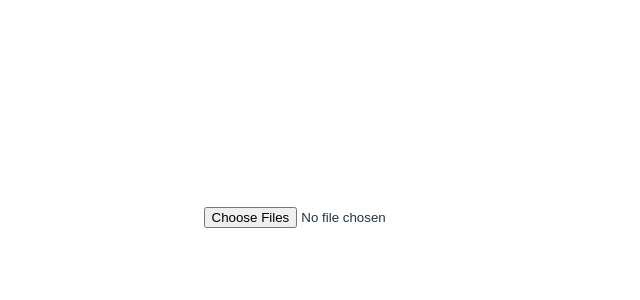
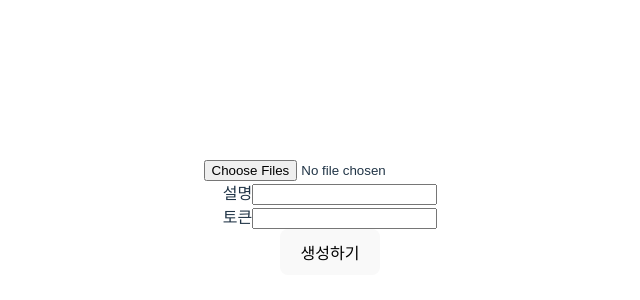
Before and after one commit to aiwebnovel/cloth-test, a React (Vite) app: page / in a window 1280 px wide. Shown: the part 184-484 px from the top of the page, without its empty margins (310-950 px from the left). Built offline with nearby package versions, Linux system fonts and the light colour scheme.

Commit message:
fix: 이미지 업로드 수정

```diff
--- a/src/App.jsx
+++ b/src/App.jsx
@@ -1,38 +1,104 @@
-import { useRef, useState } from 'react'
-import './App.css'
-import axios from 'axios'
+import { useRef, useState } from 'react';
+import './App.css';
+import axios from 'axios';
 
 function App() {
+  const uploadInputRef = useRef(null);
 
-  const uploadInputRef = useRef(null)
-  const buttonRef = useRef(null)
+  const [imageURL, setImageURL] = useState('');
+  const [loading, setLoading] = useState(false);
+  const [inputFiles, setInputFiles] = useState([]);
+  const [token, setToken] = useState('');
+  const [des, setDes] = useState('black top shirt and white short pants');
 
-  const [imageURL, setImageURL] = useState('')
-  const [loading, setLoading] = useState(false)
+  const onChangeFileInput = async (e) => {
+    setInputFiles([e.currentTarget.files[0], e.currentTarget.files[1]]);
+  };
+
+  const createMixedImage = async () => {
+    setLoading(true);
+
+    const formData1 = new FormData();
+
+    formData1.append('file', inputFiles[0]);
+
+    const imageOneRes = await axios.post(
+      `https://api.tinytingel.ai/api/v2/user/upload-image`,
+      formData1,
+      {
+        headers: {
+          Authorization: `Bearer ${token}`,
+        },
+      },
+    );
+
+    const formData2 = new FormData();
+
+    formData2.append('file', inputFiles[1]);
+
+    const imageTwoRes = await axios.post(
+      `https://api.tinytingel.ai/api/v2/user/upload-image`,
+      formData2,
+      {
+        headers: {
+          Authorization: `Bearer ${token}`,
+        },
+      },
+    );
+
+    const creatImageresponse = await axios.post(
+      `https://api.tinytingel.ai/api/v2/user/cloth/create`,
+      {
+        garm_img: imageOneRes.data.data, // 바꿀 옷의 이미지
+        human_img: imageTwoRes.data.data, // 원본 사람의 이미지
+        garment_des: des, // 프롬프트
+      },
+    );
+    setImageURL(creatImageresponse.data.data);
+
+    setLoading(false);
+  };
+
+  const onChangeDes = (e) => {
+    setDes(e.currentTarget.value);
+  };
+
+  const onChangeToken = (e) => {
+    setToken(e.currentTarget.value);
+  };
 
   return (
     <>
-       {/* <button ref={buttonRef} onClick={() => {
+      {/* <button ref={buttonRef} onClick={() => {
         uploadInputRef.current.click()
        }}>이미지 업로드</button> */}
 
+      {loading ? (
+        '로딩중...'
+      ) : (
+        <>
+          <input
+            type="file"
+            multiple
+            ref={uploadInputRef}
+            onChange={onChangeFileInput}
+          />
+          <div>
+            <label>설명</label>
+            <input type="text" onChange={onChangeDes} />
+          </div>
 
-       {loading ? '로딩중...': <><input type="file" multiple ref={uploadInputRef} onChange={async (e) => {
-        console.log(e.currentTarget.files)
+          <div>
+            <label>토큰</label>
+            <input type="text" onChange={onChangeToken} />
+          </div>
 
-        setLoading(true)
-        const response = await axios.post(`https://api.tinytingel.ai/api/v2/user/cloth/create`,{
-          "garm_img": "https://replicate.delivery/pbxt/KgwTlZyFx5aUU3gc5gMiKuD5nNPTgliMlLUWx160G4z99YjO/sweater.webp", // 바꿀 옷의 이미지
-          "human_img": "https://replicate.delivery/pbxt/KgwTlhCMvDagRrcVzZJbuozNJ8esPqiNAIJS3eMgHrYuHmW4/KakaoTalk_Photo_2024-04-04-21-44-45.png", // 원본 사람의 이미지
-          "garment_des": "blue top white short pants" // 프롬프트
-      })
-
-      console.log(response.data.data)
-      setImageURL(response.data.data)
-      setLoading(false)
-       }}/><img src={imageURL}/></>}
+          <button onClick={createMixedImage}>생성하기</button>
+          <img src={imageURL} />
+        </>
+      )}
     </>
-  )
+  );
 }
 
-export default App
+export default App;
```
